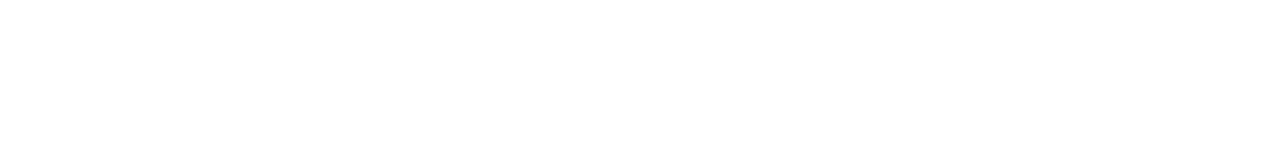
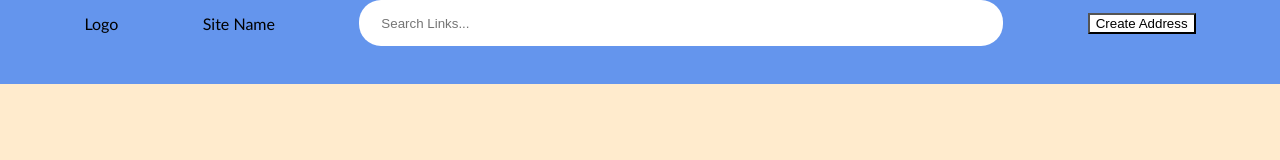
Before and after one commit to Lawrence970/app21, a website: page public/index.html in a window 1280 px wide. Drawn offline with Linux system fonts and the light colour scheme.

Commit message:
client side UI / created background.js

```diff
--- a/background.js
+++ b/background.js
@@ -0,0 +1,2 @@
+
+// add function to remove overdue links (obsolete links)
--- a/public/index.html
+++ b/public/index.html
@@ -4,13 +4,19 @@
     <meta charset="UTF-8">
     <meta http-equiv="X-UA-Compatible" content="IE=edge">
     <meta name="viewport" content="width=device-width, initial-scale=1.0">
-    <link rel="stylesheet" href="/app21/style.css">
+    <link rel="stylesheet" href="style.css">
     <title>Address Book</title>
 </head>
 <body>
-
-
-
-
+    <main id="page-wrapper">
+        <nav id="nav-bar">
+            <ol id="nav-bar-ordered-list">
+                <li class="nav-bar-list-item">Logo</li>
+                <li class="nav-bar-list-item">Site Name</li>
+                <input type="text" name="searchLinks" placeholder="Search Links..." id="search-bar">
+                <button id="create-address-btn">Create Address</button>
+            </ol>
+        </nav>
+    </main>
 </body>
 </html>
--- a/public/style.css
+++ b/public/style.css
@@ -0,0 +1,46 @@
+body {
+    margin:0 auto;
+    background-color: blanchedalmond;
+    font-family:'Gill Sans', 'Gill Sans MT', Calibri, 'Trebuchet MS', sans-serif
+}
+
+/* #page-wrapper{
+
+} */
+
+#nav-bar{
+    height: 84px;
+    width: 100%;
+    background-color: cornflowerblue;
+}
+
+#search-bar{
+    width:50%;
+    height:44px;
+    background-color: white;
+    border: none;
+    border-radius: 22px;
+    outline:none;
+}
+
+
+#search-bar::placeholder {
+    padding-left:20px;
+}
+
+#nav-bar-ordered-list {
+    text-decoration: none;
+    display:flex;
+    justify-content: space-evenly;
+    align-items: center;
+    padding:0;
+    margin:0;
+}
+
+.nav-bar-list-item{
+    list-style-type: none;
+}
+
+#create-address-btn{
+    background-color: white;
+}
```
